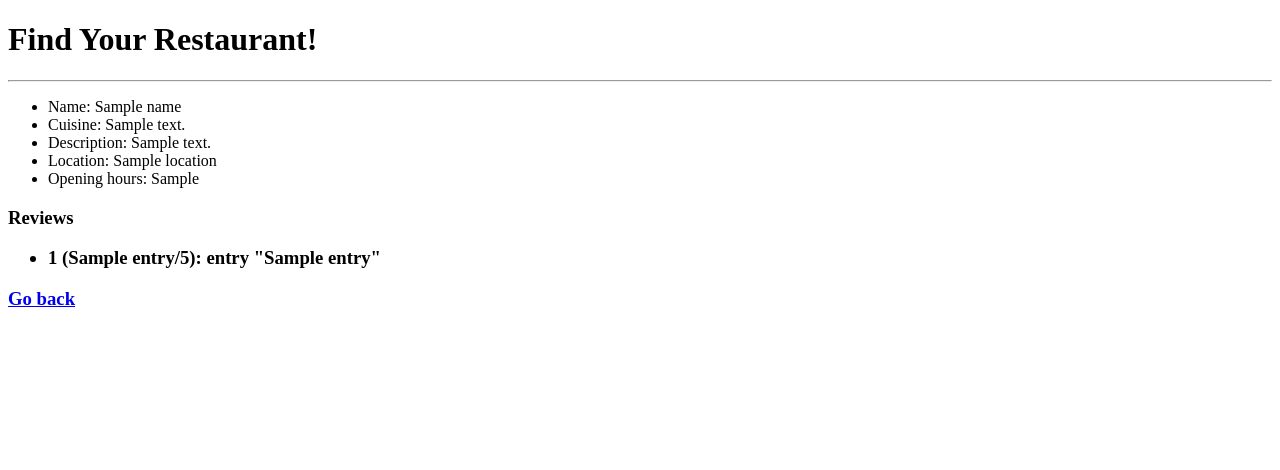
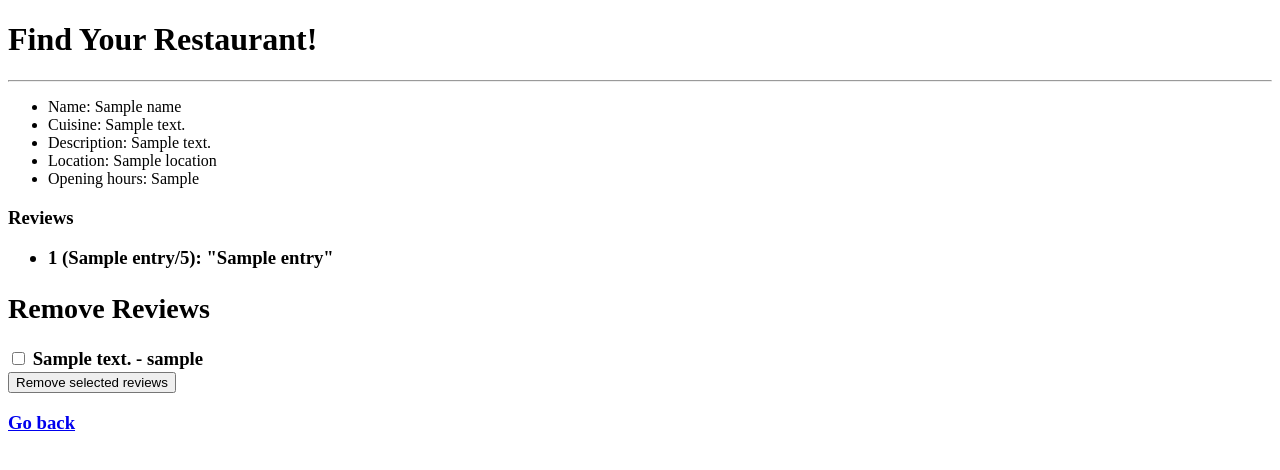
Before and after one commit to katjamva/tsoha-ravintolasovellus, a Flask app: template templates/restaurant.html in a window 1280 px wide. Shown: the top 470 px of the page. Run offline with Flask 3, Linux system fonts and the light colour scheme; the template is opened without the code that fills it: most values are stand-ins (such as "Sample title", 1, 10 or a date in 2020).

Commit message:
update restaurant html and py (delete reviews not working)

```diff
--- a/templates/restaurant.html
+++ b/templates/restaurant.html
@@ -15,9 +15,25 @@
 
 <ul>
 {% for entry in reviews %}
-<li> {{ entry[0] }} ({{ entry[1] }}/5): entry "{{ entry[2] }}"
+<li> {{ entry[0] }} ({{ entry[1] }}/5): "{{ entry[2] }}"
 {% endfor %}
 </ul>
+
+{% if reviews %}
+<form action="/remove_review" method="POST">
+    <h2>Remove Reviews</h2>
+    {% for review in reviews %}
+    <input type="checkbox" name="review_ids" value="{{ review.id }}"> {{ review.comment }} - {{ review.username }} <br>
+    {% endfor %}
+    <input type="submit" value="Remove selected reviews">
+    <input type="hidden" name="csrf_token" value="{{ session.csrf_token }}">
+</form>
+
+
+{% else %}
+    <p>No reviews found.</p>
+{% endif %}
+
 
 {% if session.user_id %}
 <h3>Review restaurant</h3>
```
Also changed, not shown: restaurants.py (+13 -5 lines).
